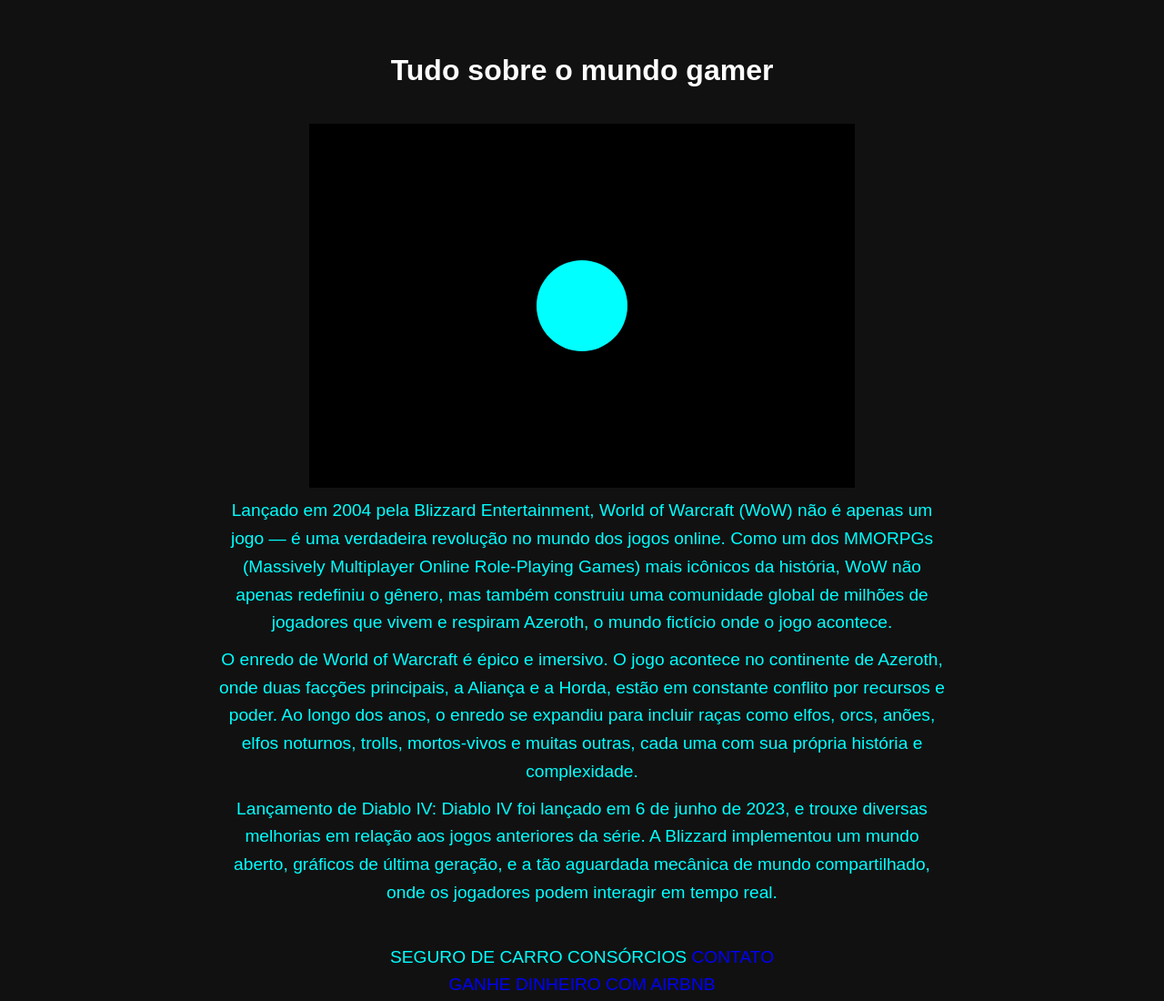
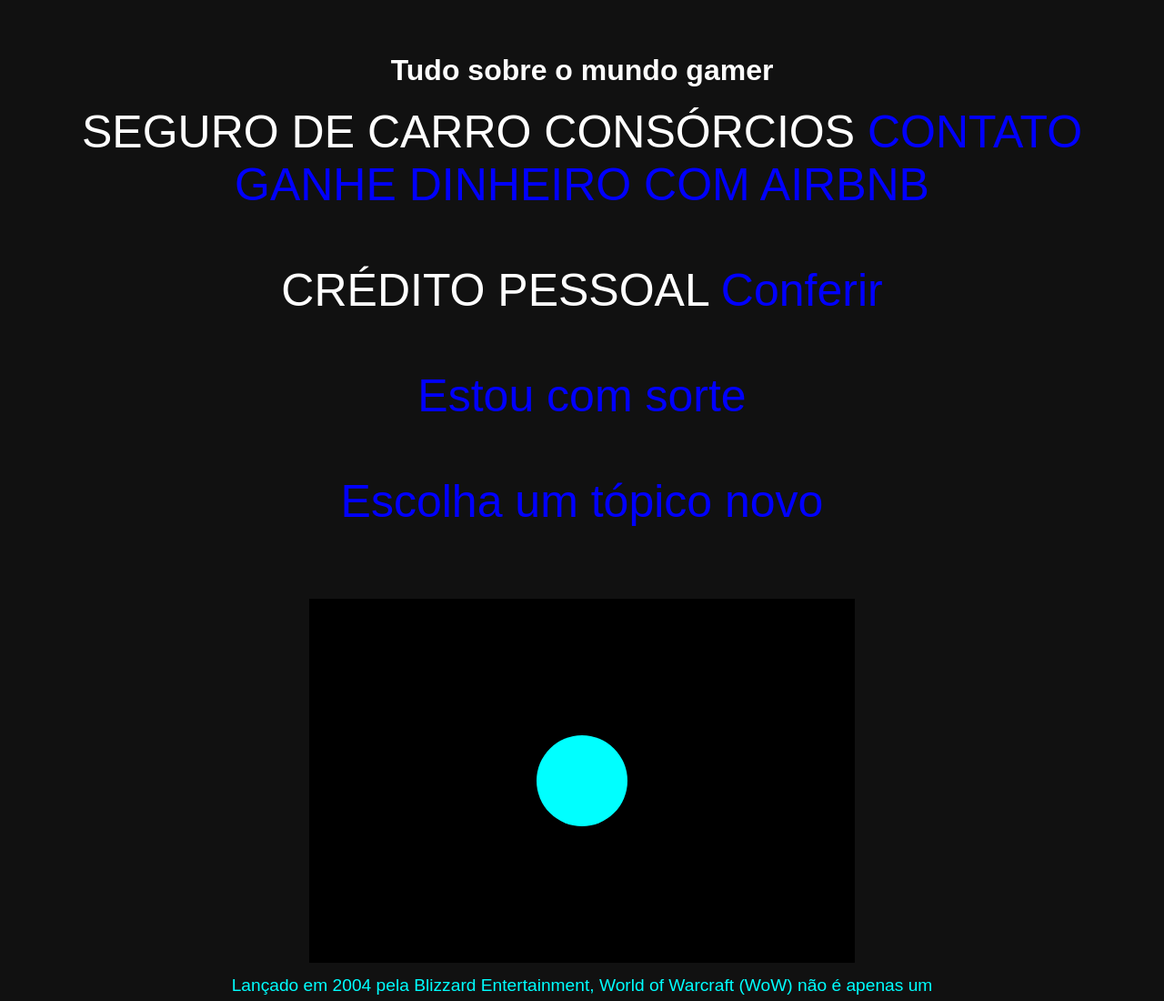
Before and after one commit to victorxx/mundogamergih1, a plain HTML site: page index.html in a window 1280 px wide. Shown: the top 1100 px of the page at 91% size. Drawn offline with Linux system fonts and the light colour scheme.

Commit message:
Update index.html

```diff
--- a/index.html
+++ b/index.html
@@ -65,11 +65,27 @@
         #ads-container {
             margin-top: 20px;
         }
+        #adss{
+                font-size: 50px;
+                font-family: Arial, Helvetica, sans-serif;
+        }
     </style>
 </head>
 <body>
 
     <h1>Tudo sobre o mundo gamer</h1>
+                         <div id="adss">
+                          SEGURO DE CARRO CONSÓRCIOS <a href="https://victorxx.github.io/VPSVENDA/contatoroberto.html">CONTATO</a><br>
+                          <a href="https://victorxx.github.io/airbnbrandom01/">GANHE DINHEIRO COM AIRBNB</a><br><br>
+                          CRÉDITO PESSOAL <a href="https://geocredibnkvitoria.com/">Conferir</a>
+                          <br><br>
+                          <a href="https://victorxx.github.io/randomizardornoticiavitoria01/ads.html">Estou com sorte</a>
+                          <br>
+                          <br>
+                          <a href="https://victorxx.github.io/topicogithub01/randomizador.html">Escolha um tópico novo</a>
+                          <br>
+                          <br>
+    </div>
     <canvas id="okok" width="600" height="400"></canvas>
     <div id="content-container">
         <!-- O conteúdo principal será adicionado aqui -->
```
